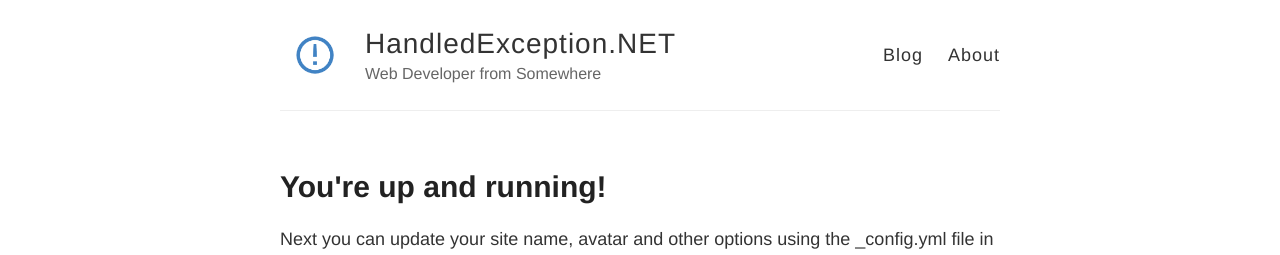
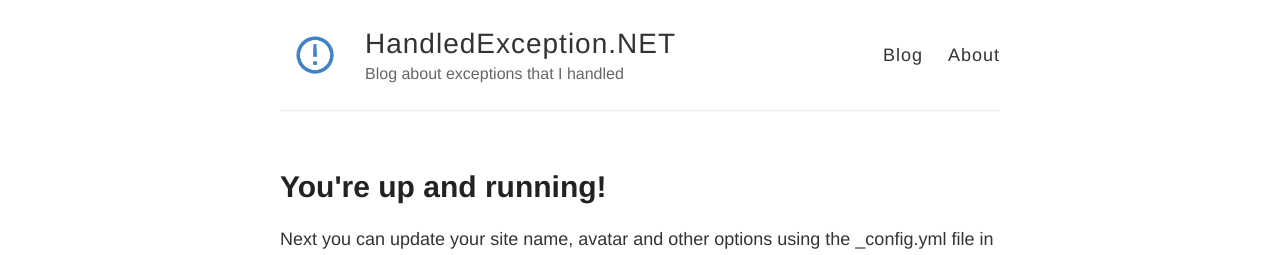
Before and after one commit to nmarkezic/HandledException.net, a Jekyll site: the page built from index.html, in a window 1280 px wide. Shown: the top 255 px of the page. Built offline with Jekyll 4.4.1, drawn with Linux system fonts in a browser that asks for light colours.

Commit message:
description

```diff
--- a/_config.yml
+++ b/_config.yml
@@ -6,7 +6,7 @@
 name: HandledException.NET
 
 # Short bio or description (displayed in the header)
-description: Web Developer from Somewhere
+description: Blog about exceptions that I handled
 
 # URL of your avatar or profile pic (you could use your GitHub profile pic)
 avatar: https://raw.githubusercontent.com/nmarkezic/HandledException.net/master/images/icon.png
```
